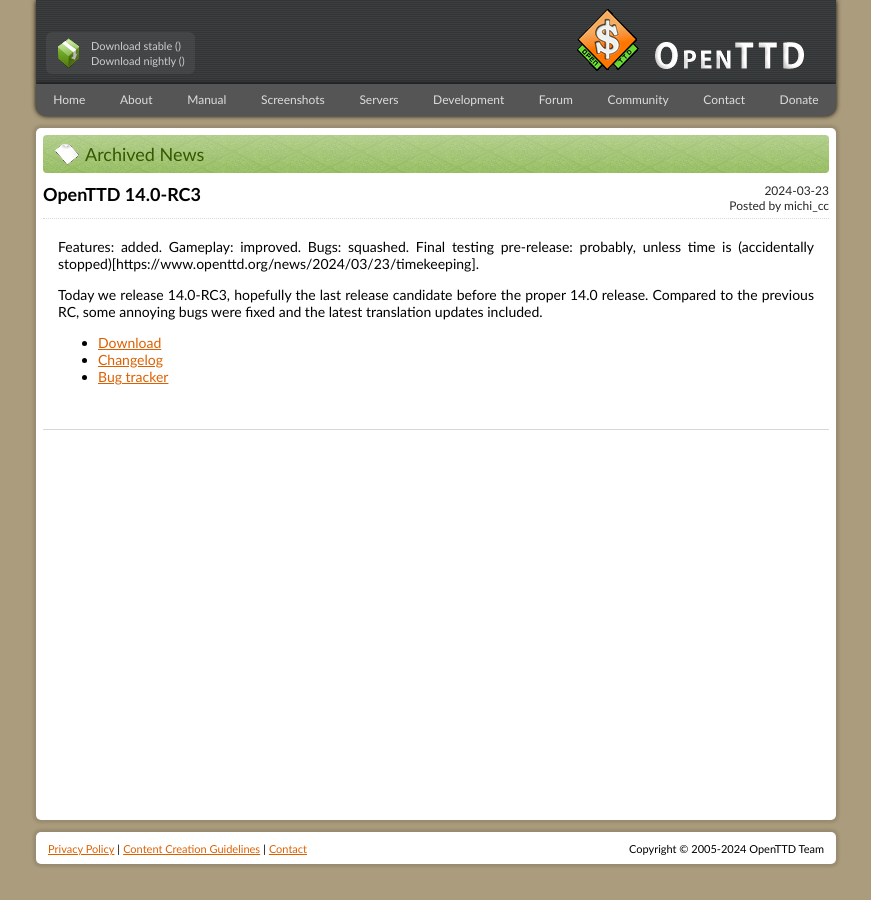
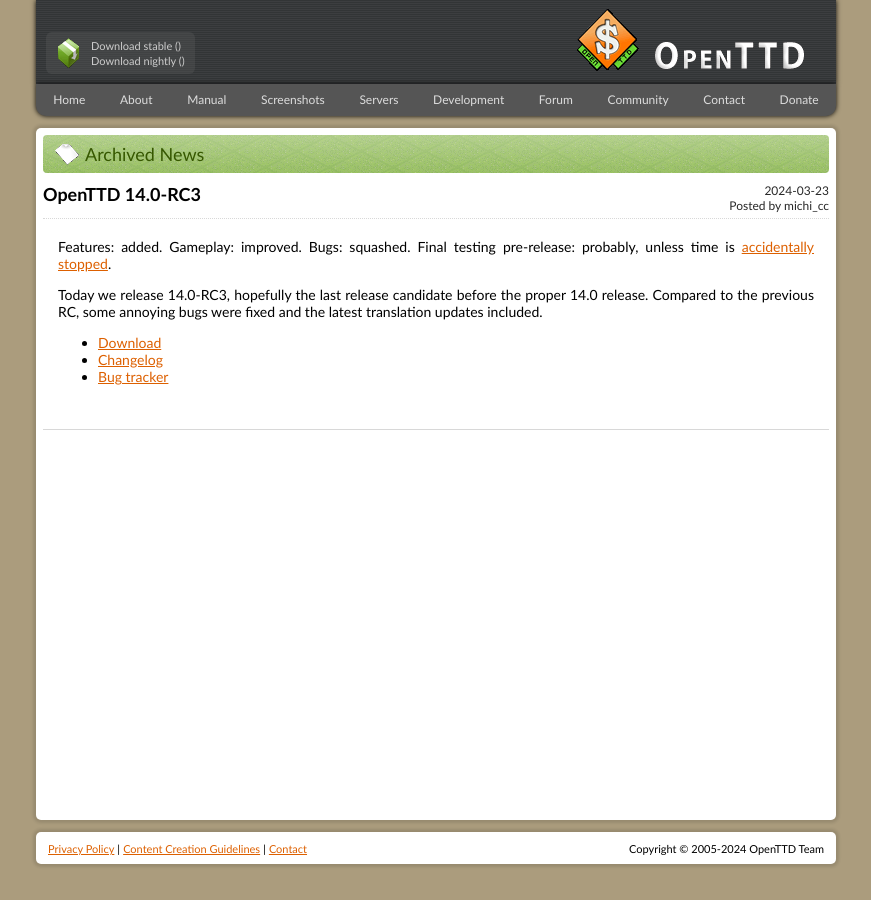
Before and after one commit to OpenTTD/website, a Jekyll site: the page built from _posts/2024-03-23-openttd-14-0-RC3.md, in a window 1280 px wide. Shown: the whole page, without its empty margins (204-1075 px from the left). Built offline with Jekyll 4.4.1, drawn with Linux system fonts in a browser that asks for light colours.

Commit message:
Fix: wrong URL magic

```diff
--- a/_posts/2024-03-23-openttd-14-0-RC3.md
+++ b/_posts/2024-03-23-openttd-14-0-RC3.md
@@ -4,7 +4,7 @@
 date: 2024-03-23 14:00:00
 ---
 
-Features: added. Gameplay: improved. Bugs: squashed. Final testing pre-release: probably, unless time is (accidentally stopped)[https://www.openttd.org/news/2024/03/23/timekeeping].
+Features: added. Gameplay: improved. Bugs: squashed. Final testing pre-release: probably, unless time is [accidentally stopped](https://www.openttd.org/news/2024/03/23/timekeeping).
 
 Today we release 14.0-RC3, hopefully the last release candidate before the proper 14.0 release.
 Compared to the previous RC, some annoying bugs were fixed and the latest translation updates included.
```
